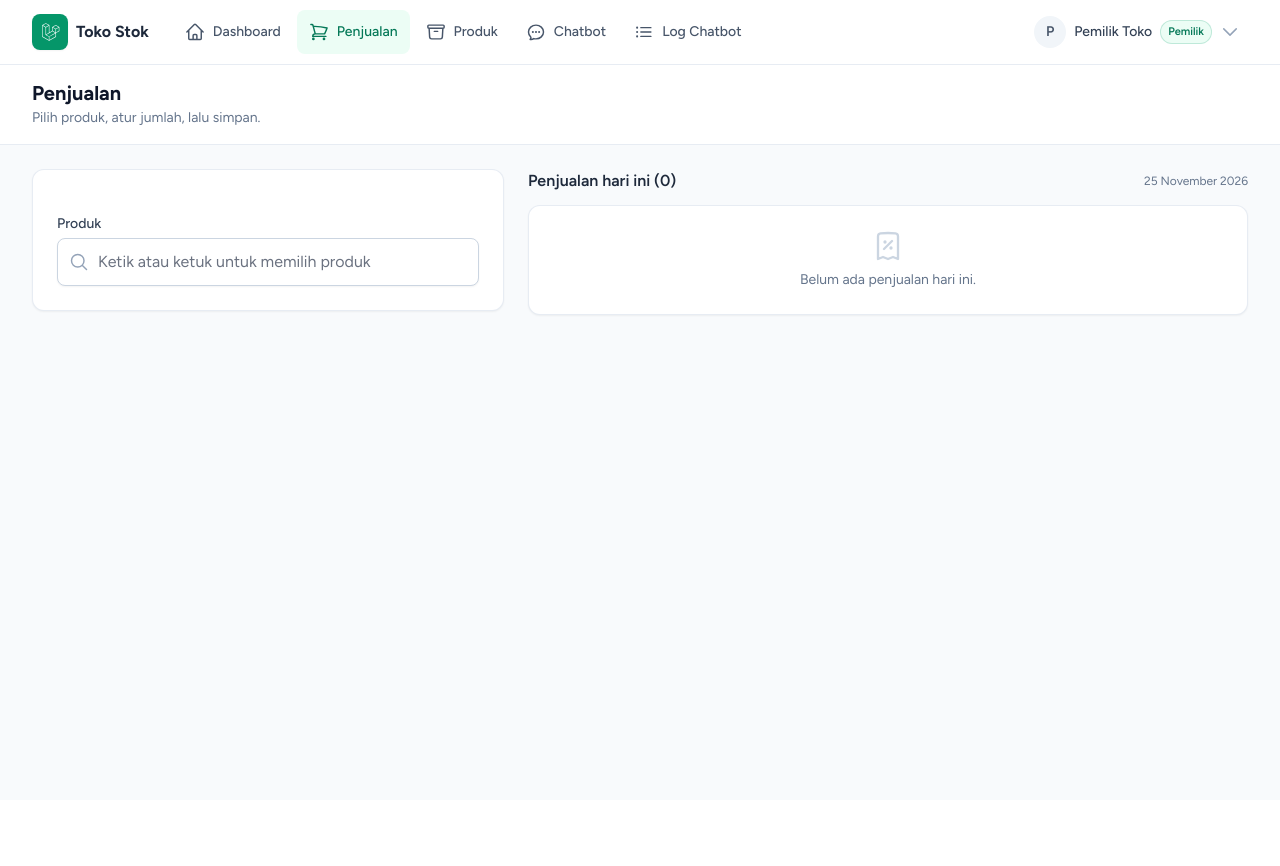
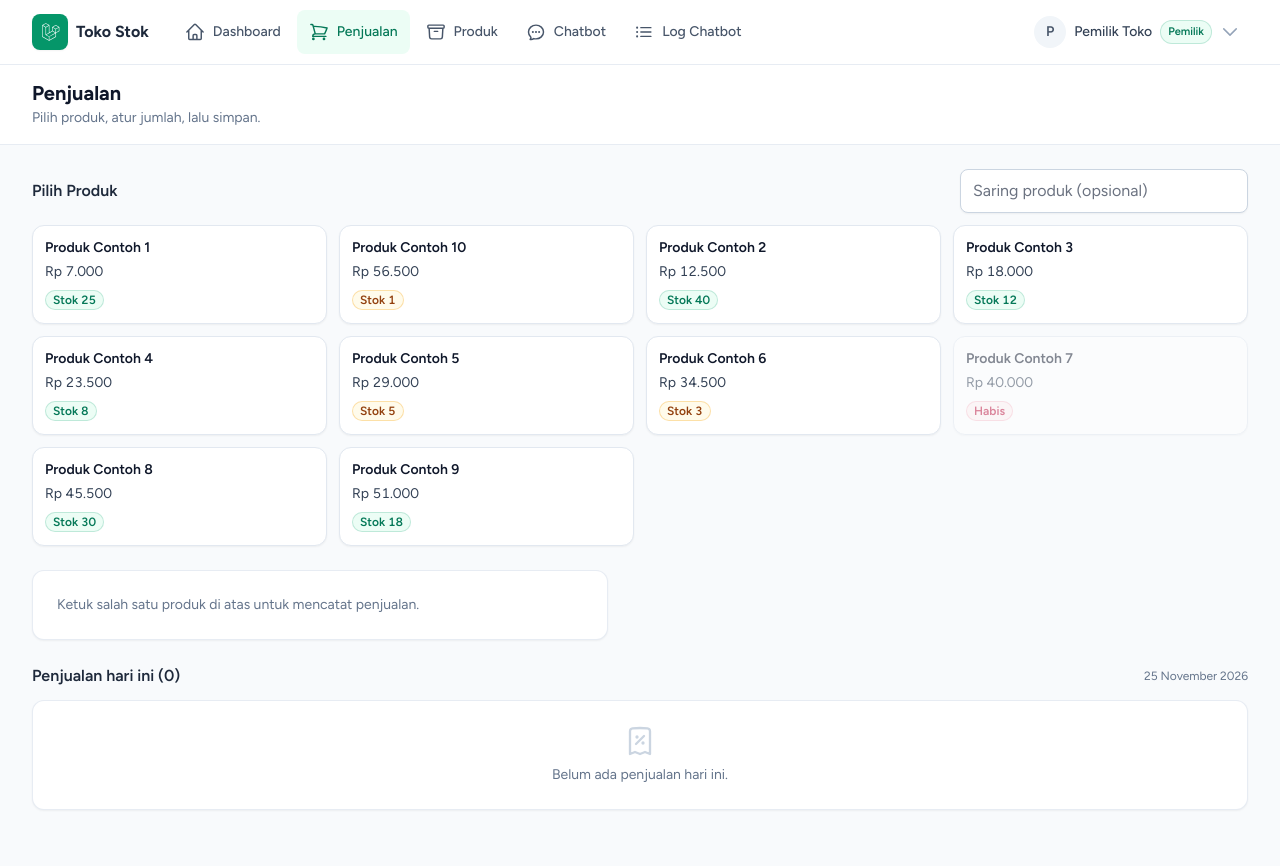
Before and after one commit to dickysuryaaa/webstok, a Laravel app: page /penjualan in a window 1280 px wide. Before the commit the page ends 316 px from the top, so only its background shows below. Run offline with Laravel 12, Linux system fonts and the light colour scheme; a user stored in the database is signed in; data comes from the database, SQL or seed files in the repository; data that the repository does not hold is empty; style sheets or scripts are compiled from the project's sources.

Commit message:
Tampilkan katalog kartu produk langsung di halaman penjualan
Co-Authored-By: Claude Sonnet 5.5 <noreply@anthropic.com>

```diff
--- a/resources/views/penjualan/index.blade.php
+++ b/resources/views/penjualan/index.blade.php
@@ -8,159 +8,114 @@
         </div>
     </x-slot>
 
+
+    @php $ambang = (int) config('toko.stok_menipis', 5); @endphp
     <div class="py-6">
-        <div class="max-w-7xl mx-auto px-4 sm:px-6 lg:px-8 grid gap-6 lg:grid-cols-5 lg:items-start">
-            {{-- Form catat penjualan --}}
-            <div class="bg-white border border-slate-200/80 shadow-sm rounded-xl p-4 sm:p-6 lg:col-span-2 lg:sticky lg:top-20"
+        <div class="max-w-7xl mx-auto px-4 sm:px-6 lg:px-8 space-y-6"
              x-data="{
                 produk: @js($pilihan),
-                    cari: '',
-                    buka: false,
-                    sorot: 0,
-                    terpilih: null,
+                kataKunci: '',
+                selectedId: @js((int) old('produk_id', 0) ?: null),
                 jumlah: @js((int) old('jumlah', 1)),
-                    init() {
-                        const id = @js((int) old('produk_id', 0));
-                        if (id) { this.terpilih = this.produk.find(p => p.id === id) ?? null; }
-                        this.$watch('cari', () => { this.sorot = 0; });
-                    },
+                ambang: {{ $ambang }},
+                get terpilih() { return this.produk.find(p => p.id === this.selectedId) ?? null; },
                 get hasil() {
-                        const k = this.cari.trim().toLowerCase();
-                        return this.produk.filter(p => k === '' || p.nama.toLowerCase().includes(k)).slice(0, 50);
+                    const k = this.kataKunci.trim().toLowerCase();
+                    return this.produk.filter(p => k === '' || p.nama.toLowerCase().includes(k));
                 },
                 rp(n) { return 'Rp ' + new Intl.NumberFormat('id-ID').format(n); },
                 pilih(p) {
-                        if (!p) { return; }
-                        this.terpilih = p; this.buka = false; this.cari = '';
-                        if (this.n < 1) { this.jumlah = 1; }
-                        this.$nextTick(() => { this.$refs.jumlah.focus(); this.$refs.jumlah.select(); });
+                    if (p.stok === 0) { return; }
+                    this.selectedId = p.id; this.jumlah = 1;
+                    this.$nextTick(() => this.$refs.panel.scrollIntoView({ behavior: 'smooth', block: 'center' }));
                 },
-                    ganti() { this.terpilih = null; this.buka = true; this.$nextTick(() => this.$refs.cari.focus()); },
-                    gerak(d) { if (!this.buka) { this.buka = true; return; } const m = this.hasil.length; if (m) { this.sorot = (this.sorot + d + m) % m; } },
                 get n() { const j = parseInt(this.jumlah, 10); return Number.isFinite(j) ? j : 0; },
-                    tambah() { this.jumlah = this.terpilih ? Math.min(this.n + 1, Math.max(this.terpilih.stok, 1)) : this.n + 1; },
+                tambah() { if (this.terpilih) { this.jumlah = Math.min(this.n + 1, Math.max(this.terpilih.stok, 1)); } },
                 kurang() { this.jumlah = Math.max(this.n - 1, 1); },
-                    get habis() { return this.terpilih && this.terpilih.stok === 0; },
                 get lebih() { return this.terpilih && this.n > this.terpilih.stok; },
-                    get sisa() { return this.terpilih ? this.terpilih.stok - this.n : 0; },
                 get valid() { return this.terpilih && this.n >= 1 && !this.lebih; }
              }">
-                <form method="POST" action="{{ route('penjualan.store') }}" class="space-y-5">
+
+            {{-- Katalog produk --}}
+            <section>
+                <div class="flex flex-col gap-3 sm:flex-row sm:items-center sm:justify-between mb-3">
+                    <h3 class="font-semibold text-slate-800">Pilih Produk</h3>
+                    <input type="search" x-model="kataKunci" placeholder="Saring produk (opsional)" autocomplete="off"
+                           class="block w-full sm:w-72 min-h-[44px] border-slate-300 focus:border-emerald-500 focus:ring-emerald-500 rounded-lg shadow-sm">
+                </div>
+
+                <div class="grid grid-cols-2 sm:grid-cols-3 lg:grid-cols-4 gap-3">
+                    <template x-for="p in hasil" :key="p.id">
+                        <button type="button" @click="pilih(p)" :disabled="p.stok === 0"
+                                class="relative min-w-0 text-left rounded-xl border bg-white p-3 shadow-sm min-h-[44px] focus:outline-none focus:ring-2 focus:ring-emerald-500"
+                                :class="(selectedId === p.id ? 'border-emerald-600 ring-2 ring-emerald-600' : 'border-slate-200')
+                                    + (p.stok === 0 ? ' opacity-50 cursor-not-allowed' : ' hover:border-emerald-400 active:bg-emerald-50')">
+                            <span x-show="selectedId === p.id" x-cloak class="absolute right-2 top-2 text-emerald-600">
+                                <x-icon name="check" class="h-5 w-5" />
+                            </span>
+                            <span class="block pe-6 text-sm font-semibold text-slate-900 break-words" x-text="p.nama"></span>
+                            <span class="mt-1 block text-sm text-slate-700 tabular-nums" x-text="p.harga_teks"></span>
+                            <span class="mt-2 inline-block rounded-full px-2 py-0.5 text-xs font-semibold tabular-nums ring-1 ring-inset"
+                                  :class="p.stok === 0 ? 'bg-rose-50 text-rose-700 ring-rose-600/20' : (p.stok <= ambang ? 'bg-amber-50 text-amber-800 ring-amber-500/30' : 'bg-emerald-50 text-emerald-700 ring-emerald-600/20')"
+                                  x-text="p.stok === 0 ? 'Habis' : 'Stok ' + p.stok"></span>
+                        </button>
+                    </template>
+                </div>
+                <p x-show="hasil.length === 0" x-cloak class="mt-3 text-sm text-slate-500">Produk tidak ditemukan.</p>
+            </section>
+
+            {{-- Panel konfirmasi transaksi --}}
+            <div x-ref="panel" class="bg-white border border-slate-200/80 shadow-sm rounded-xl p-4 sm:p-6 max-w-xl">
+                <p x-show="!terpilih" class="text-sm text-slate-500">Ketuk salah satu produk di atas untuk mencatat penjualan.</p>
+
+                <form method="POST" action="{{ route('penjualan.store') }}" class="space-y-4" x-show="terpilih" x-cloak>
                     @csrf
-                    <input type="hidden" name="produk_id" :value="terpilih ? terpilih.id : ''">
+                    <input type="hidden" name="produk_id" :value="selectedId">
 
                     <div>
-                        <x-input-label for="cari" value="Produk" />
-
-                        {{-- Produk terpilih --}}
-                        <div x-show="terpilih" x-cloak class="mt-1 flex items-center gap-3 rounded-xl border border-emerald-200 bg-emerald-50/60 p-3">
-                            <span class="flex h-10 w-10 shrink-0 items-center justify-center rounded-lg bg-white text-emerald-600 ring-1 ring-emerald-200">
-                                <x-icon name="box" />
-                            </span>
-                            <div class="min-w-0 flex-1">
                         <div class="font-semibold text-slate-900 break-words" x-text="terpilih?.nama"></div>
-                                <div class="text-xs tabular-nums" :class="habis ? 'text-rose-600 font-semibold' : 'text-slate-600'">
-                                    <span x-text="habis ? 'Stok habis' : 'Sisa stok ' + terpilih?.stok + ' unit'"></span>
-                                    &middot; <span x-text="terpilih?.harga_teks"></span>
-                                </div>
-                            </div>
-                            <button type="button" @click="ganti()"
-                                    class="shrink-0 min-h-[44px] px-3 rounded-lg text-sm font-semibold text-emerald-700 hover:bg-emerald-100">Ganti</button>
-                        </div>
-
-                        {{-- Pencarian produk --}}
-                        <div x-show="!terpilih" class="relative mt-1" @click.outside="buka = false">
-                            <div class="relative">
-                                <x-icon name="search" class="pointer-events-none absolute left-3 top-1/2 -translate-y-1/2 h-5 w-5 text-slate-400" />
-                                <input id="cari" x-ref="cari" type="text" autocomplete="off" placeholder="Ketik atau ketuk untuk memilih produk"
-                                       x-model="cari" @focus="buka = true" @click="buka = true" @input="buka = true"
-                                       @keydown.arrow-down.prevent="gerak(1)" @keydown.arrow-up.prevent="gerak(-1)"
-                                       @keydown.enter.prevent="pilih(hasil[sorot])" @keydown.escape="buka = false"
-                                       role="combobox" :aria-expanded="buka"
-                                       class="block w-full min-h-[48px] ps-10 pe-10 border-slate-300 focus:border-emerald-500 focus:ring-emerald-500 rounded-lg shadow-sm">
-                                <button type="button" x-show="cari" x-cloak @click="cari = ''; $refs.cari.focus()" aria-label="Hapus pencarian"
-                                        class="absolute right-0 top-0 inline-flex h-12 w-11 items-center justify-center text-xl text-slate-400 hover:text-slate-600">&times;</button>
-                            </div>
-                            <ul x-show="buka" x-cloak role="listbox"
-                                x-transition.opacity.duration.100ms
-                                class="absolute z-30 mt-1 w-full max-h-72 overflow-y-auto overscroll-contain bg-white border border-slate-200 rounded-xl shadow-lg divide-y divide-slate-100">
-                                <template x-for="(p, i) in hasil" :key="p.id">
-                                    <li>
-                                        <button type="button" @click="pilih(p)" @mouseenter="sorot = i"
-                                                class="flex w-full min-h-[52px] items-center gap-3 px-3 py-2 text-left focus:outline-none"
-                                                :class="sorot === i ? 'bg-emerald-50' : 'hover:bg-slate-50'">
-                                            <span class="min-w-0 flex-1">
-                                                <span class="block text-sm font-medium text-slate-900 break-words" x-text="p.nama"></span>
-                                                <span class="block text-xs text-slate-500 tabular-nums" x-text="p.harga_teks"></span>
-                                            </span>
-                                            <span class="shrink-0 rounded-full px-2 py-0.5 text-xs font-semibold tabular-nums ring-1 ring-inset"
-                                                  :class="p.stok === 0 ? 'bg-rose-50 text-rose-700 ring-rose-600/20' : (p.stok <= {{ (int) config('toko.stok_menipis', 5) }} ? 'bg-amber-50 text-amber-800 ring-amber-500/30' : 'bg-emerald-50 text-emerald-700 ring-emerald-600/20')"
-                                                  x-text="p.stok === 0 ? 'Habis' : 'Stok ' + p.stok"></span>
-                                        </button>
-                                    </li>
-                                </template>
-                                <li x-show="hasil.length === 0" class="px-3 py-4 text-sm text-slate-500">Produk tidak ditemukan.</li>
-                            </ul>
+                        <div class="text-sm text-slate-600 tabular-nums">
+                            Sisa stok <span x-text="terpilih?.stok"></span> unit &middot; <span x-text="terpilih?.harga_teks"></span> / unit
                         </div>
                         <x-input-error :messages="$errors->get('produk_id')" class="mt-2" />
                     </div>
 
-                    <div x-show="terpilih" x-cloak>
+                    <div>
                         <x-input-label for="jumlah" value="Jumlah" />
                         <div class="mt-1 flex items-stretch gap-2">
                             <button type="button" @click="kurang()" :disabled="n <= 1" aria-label="Kurangi jumlah"
-                                    class="inline-flex h-12 w-12 shrink-0 items-center justify-center rounded-lg border border-slate-300 bg-white text-slate-700 hover:bg-slate-50 active:bg-slate-100 disabled:opacity-40">
+                                    class="inline-flex h-12 w-12 shrink-0 items-center justify-center rounded-lg border border-slate-300 bg-white text-slate-700 hover:bg-slate-50 disabled:opacity-40">
                                 <x-icon name="minus" class="h-5 w-5" />
                             </button>
-                            <input id="jumlah" x-ref="jumlah" name="jumlah" type="number" inputmode="numeric" min="1" step="1"
-                                   x-model="jumlah" required
+                            <input id="jumlah" name="jumlah" type="number" inputmode="numeric" min="1" step="1" x-model="jumlah" required
                                    class="block w-full min-w-0 min-h-[48px] text-center text-lg font-semibold tabular-nums border-slate-300 focus:border-emerald-500 focus:ring-emerald-500 rounded-lg shadow-sm"
                                    :class="lebih ? 'border-rose-400 text-rose-700' : ''">
-                            <button type="button" @click="tambah()" :disabled="habis || (terpilih && n >= terpilih.stok)" aria-label="Tambah jumlah"
-                                    class="inline-flex h-12 w-12 shrink-0 items-center justify-center rounded-lg border border-emerald-600 bg-emerald-600 text-white hover:bg-emerald-700 active:bg-emerald-800 disabled:opacity-40">
+                            <button type="button" @click="tambah()" :disabled="terpilih && n >= terpilih.stok" aria-label="Tambah jumlah"
+                                    class="inline-flex h-12 w-12 shrink-0 items-center justify-center rounded-lg border border-emerald-600 bg-emerald-600 text-white hover:bg-emerald-700 disabled:opacity-40">
                                 <x-icon name="plus" class="h-5 w-5" />
                             </button>
                         </div>
                         <x-input-error :messages="$errors->get('jumlah')" class="mt-2" />
-                    </div>
-
-                    {{-- Ringkasan transaksi live --}}
-                    <div x-show="terpilih" x-cloak class="rounded-xl border p-4"
-                         :class="habis || lebih ? 'border-rose-200 bg-rose-50' : 'border-slate-200 bg-slate-50'">
-                        <div class="text-xs font-semibold uppercase tracking-wide text-slate-500">Ringkasan Transaksi</div>
-                        <dl class="mt-2 space-y-1.5 text-sm">
-                            <div class="flex justify-between gap-2">
-                                <dt class="text-slate-600">Harga satuan</dt>
-                                <dd class="font-medium text-slate-900 tabular-nums" x-text="terpilih ? rp(terpilih.harga) : '-'"></dd>
-                            </div>
-                            <div class="flex justify-between gap-2">
-                                <dt class="text-slate-600">Sisa stok setelah transaksi</dt>
-                                <dd class="font-medium tabular-nums" :class="sisa < 0 ? 'text-rose-600' : (sisa <= {{ (int) config('toko.stok_menipis', 5) }} ? 'text-amber-700' : 'text-slate-900')"
-                                    x-text="sisa < 0 ? 'Tidak cukup' : sisa + ' unit'"></dd>
-                            </div>
-                            <div class="flex items-baseline justify-between gap-2 border-t border-slate-200 pt-2">
-                                <dt class="font-semibold text-slate-800">Estimasi total bayar</dt>
-                                <dd class="text-xl font-bold tabular-nums" :class="valid ? 'text-emerald-700' : 'text-slate-400'"
-                                    x-text="terpilih && n > 0 ? rp(n * terpilih.harga) : 'Rp 0'"></dd>
-                            </div>
-                        </dl>
-                        <p x-show="habis" x-cloak class="mt-3 flex items-center gap-2 text-sm font-medium text-rose-700">
-                            <x-icon name="alert" class="h-5 w-5" /> Stok produk ini habis.
-                        </p>
-                        <p x-show="!habis && lebih" x-cloak class="mt-3 flex items-center gap-2 text-sm font-medium text-rose-700">
+                        <p x-show="lebih" x-cloak class="mt-2 flex items-center gap-2 text-sm font-medium text-rose-600">
                             <x-icon name="alert" class="h-5 w-5" /> Jumlah melebihi stok yang tersedia.
                         </p>
                     </div>
 
-                    <button type="submit" x-show="terpilih" x-cloak :disabled="!valid"
-                            class="inline-flex w-full items-center justify-center gap-2 min-h-[52px] rounded-lg bg-emerald-600 font-semibold text-white shadow-sm hover:bg-emerald-700 active:bg-emerald-800 focus:outline-none focus:ring-2 focus:ring-emerald-500 focus:ring-offset-2 disabled:cursor-not-allowed disabled:bg-slate-300">
+                    <div class="flex items-baseline justify-between gap-2 rounded-xl bg-slate-50 border border-slate-200 p-4">
+                        <span class="font-semibold text-slate-800">Estimasi Total Bayar</span>
+                        <span class="text-xl font-bold tabular-nums" :class="valid ? 'text-emerald-700' : 'text-slate-400'"
+                              x-text="terpilih && n > 0 ? rp(n * terpilih.harga) : 'Rp 0'"></span>
+                    </div>
+
+                    <button type="submit" :disabled="!valid"
+                            class="inline-flex w-full items-center justify-center gap-2 min-h-[52px] rounded-lg bg-emerald-600 font-semibold text-white shadow-sm hover:bg-emerald-700 focus:outline-none focus:ring-2 focus:ring-emerald-500 focus:ring-offset-2 disabled:cursor-not-allowed disabled:bg-slate-300">
                         <x-icon name="check" /> Simpan Penjualan
                     </button>
                 </form>
             </div>
 
             {{-- Daftar penjualan hari ini --}}
-            <section class="lg:col-span-3">
+            <section>
                 <div class="flex items-center justify-between gap-2 mb-3">
                     <h3 class="font-semibold text-slate-800">Penjualan hari ini ({{ $hariIni->count() }})</h3>
                     <span class="text-xs text-slate-500">{{ now()->locale('id')->translatedFormat('d F Y') }}</span>
```
Lines whose indentation alone changed are shown as unchanged.
